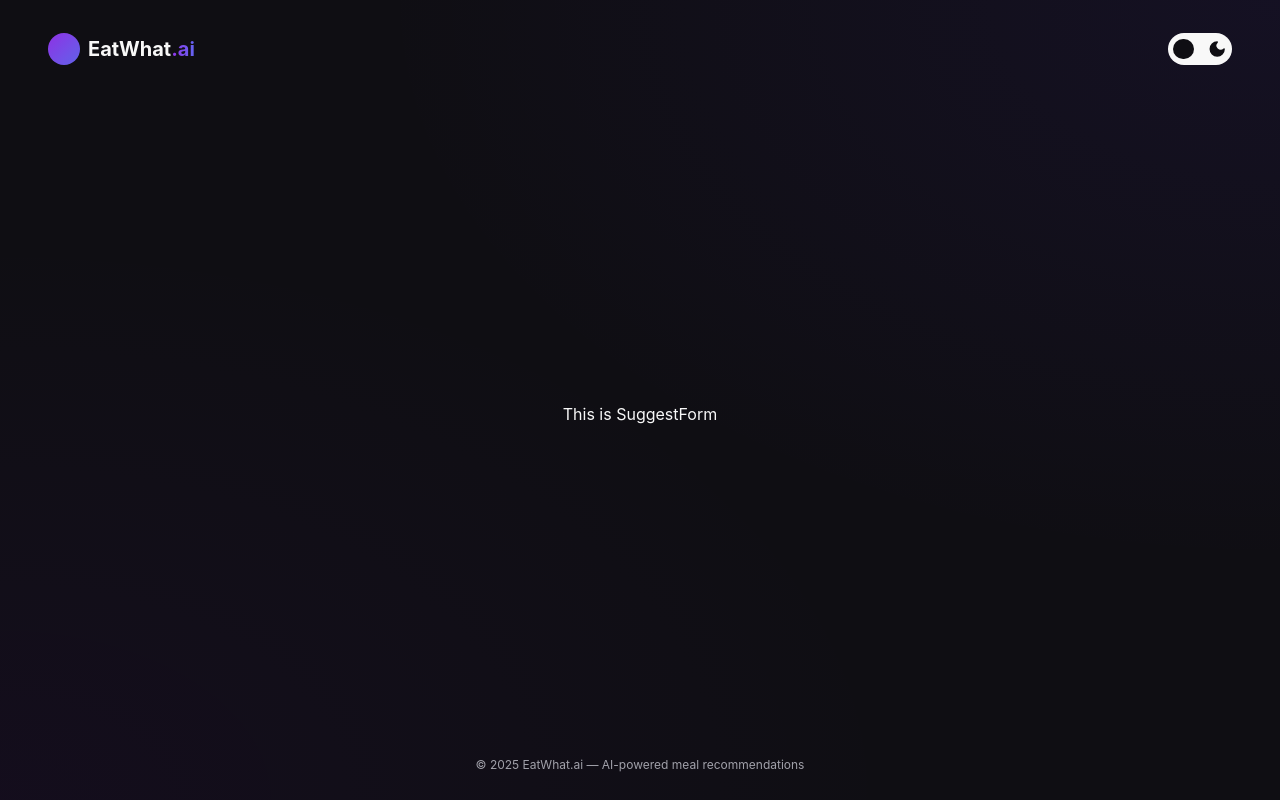
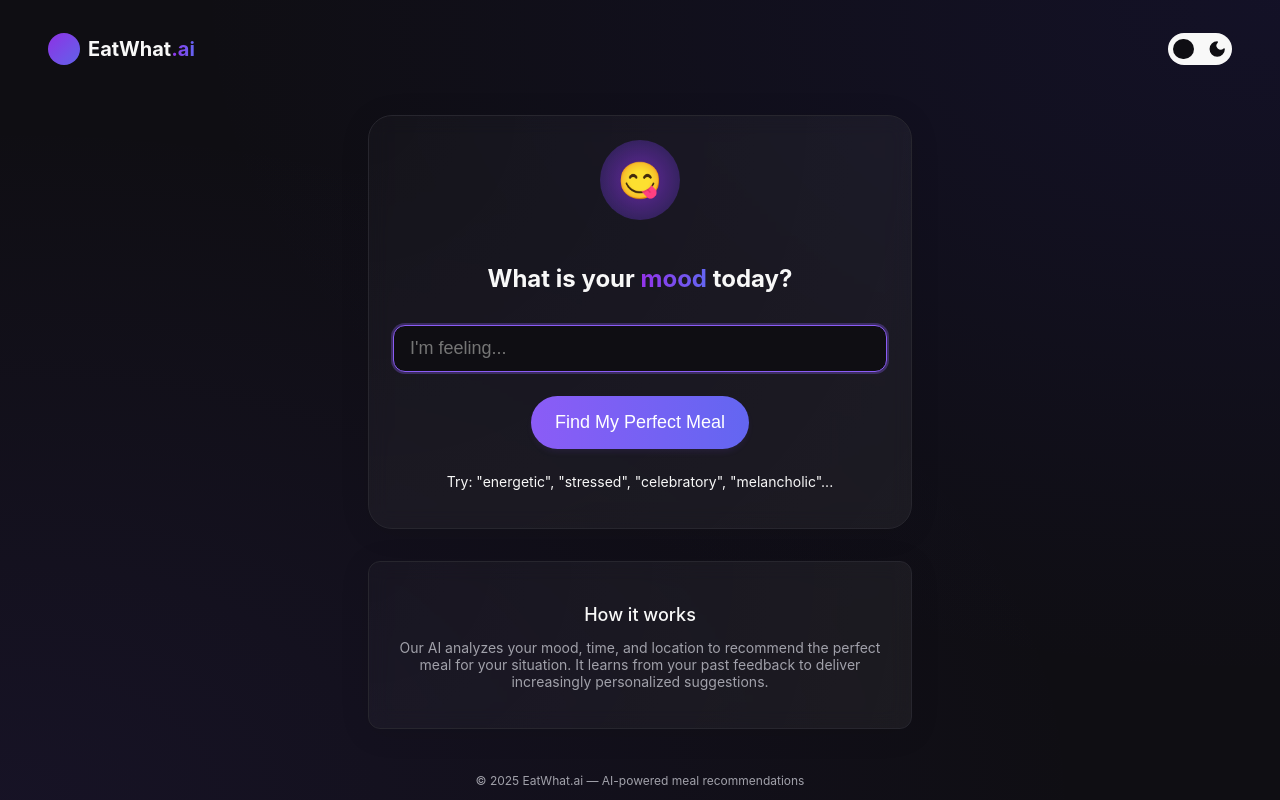
Before and after one commit to escapeuw/eatwhat-ai, a React (Vite) app in the folder frontend/: page / in a window 1280 px wide. Both pictures are taken after a click on the button "Get Started". Built offline with nearby package versions, Linux system fonts and the light colour scheme.

Commit message:
ui v 0.3

```diff
--- a/frontend/package.json
+++ b/frontend/package.json
@@ -16,7 +16,9 @@
     "lucide": "^0.503.0",
     "lucide-react": "^0.503.0",
     "react": "^19.0.0",
-    "react-dom": "^19.0.0"
+    "react-dom": "^19.0.0",
+    "react-hot-toast": "^2.5.2",
+    "sonner": "^2.0.3"
   },
   "devDependencies": {
     "@eslint/js": "^9.22.0",
--- a/frontend/src/App.css
+++ b/frontend/src/App.css
@@ -31,8 +31,10 @@
   --radius: 0.75rem;
 
   --background-gradient:
-    radial-gradient(ellipse at top right, rgba(93, 52, 236, 0.075), transparent 50%),
-    radial-gradient(ellipse at bottom left, rgba(108, 0, 209, 0.05), transparent 50%);
+    radial-gradient(ellipse at top right, rgba(50, 40, 180, 0.12), transparent 60%),
+    radial-gradient(ellipse at bottom left, rgba(90, 60, 200, 0.10), transparent 60%);
+
+
   /* no gradient in light mode */
 }
 
@@ -73,7 +75,8 @@ body {
 
 /* Header */
 .header {
-  width: 95%;
+  max-width: 95%;
+  width: 1300px;
   padding: 1.5rem 1rem;
   margin: 0 auto;
 }
--- a/frontend/src/App.tsx
+++ b/frontend/src/App.tsx
@@ -5,14 +5,17 @@ import MoodForm from "./components/MoodForm";
 import Header from './components/Header';
 import LandingView from './components/LandingView';
 import Footer from './components/Footer';
+import { Toaster } from 'react-hot-toast';
 
 import "./index.css"; // contains light/dark theme vars
 
 function AppContent(): JSX.Element {
   const { currentView } = useAppContext();
+  const isMobile = window.innerWidth < 600;
 
   return (
     <div className="app-container">
+      <Toaster position={isMobile ? 'top-center' : 'bottom-right'} />
       <Header />
 
       <main className="main-content">
--- a/frontend/src/components/Footer.tsx
+++ b/frontend/src/components/Footer.tsx
@@ -1,6 +1,6 @@
 
 import React from 'react';
-import "./LandingView.css"
+import "./View.css"
 
 const Footer: React.FC = () => {
     return (
--- a/frontend/src/components/LandingView.tsx
+++ b/frontend/src/components/LandingView.tsx
@@ -1,7 +1,7 @@
 import React from 'react';
 import { ArrowRight } from 'lucide-react';
 import { useAppContext } from '../context/AppContext';
-import "./LandingView.css"
+import "./View.css"
 import "../App.css"
 
 const LandingView: React.FC = () => {
@@ -31,7 +31,7 @@ const LandingView: React.FC = () => {
                 </button>
             </div>
 
-            {/*<div className="features-grid">
+            <div className="features-grid">
                 <div className="glass feature-card">
                     <div className="feature-icon-container">
                         <span className="text-xl">🤖</span>
@@ -55,7 +55,7 @@ const LandingView: React.FC = () => {
                     <h3 className="feature-title">Diverse Options</h3>
                     <p className="feature-description">Discover new cuisines that match your feelings</p>
                 </div>
-            </div>*/}
+            </div>
         </div>
     );
 };
--- a/frontend/src/components/MoodForm.css
+++ /dev/null
@@ -1,135 +0,0 @@
-/* Mood Input styles */
-.mood-container {
-    width: 100%;
-    max-width: 36rem;
-    margin: 0 auto;
-    padding: 1rem;
-    animation: fade-in 0.5s ease-out;
-}
-
-.mood-card {
-    padding: 1.5rem;
-    border-radius: 1.5rem;
-    display: flex;
-    flex-direction: column;
-    align-items: center;
-}
-
-.mood-icon {
-    width: 5rem;
-    height: 5rem;
-    border-radius: 50%;
-    background: radial-gradient(circle, rgba(147, 51, 234, 0.6), rgba(79, 70, 229, 0.2));
-    display: flex;
-    align-items: center;
-    justify-content: center;
-    margin-bottom: 1.5rem;
-}
-
-.mood-title {
-    font-size: 1.5rem;
-    font-weight: 700;
-    margin-bottom: 2rem;
-    text-align: center;
-}
-
-.mood-form {
-    width: 100%;
-    max-width: 100%;
-}
-
-.input-container {
-    position: relative;
-    margin-bottom: 1.5rem;
-}
-
-.mood-input {
-    width: 100%;
-    padding: 0.75rem 1rem;
-    background-color: rgba(0, 0, 0, 0.3);
-    border: 1px solid rgba(255, 255, 255, 0.1);
-    color: var(--foreground);
-    border-radius: 0.75rem;
-    font-size: 1.125rem;
-    box-shadow: inset 0 2px 4px rgba(0, 0, 0, 0.2);
-}
-
-.light-mode .mood-input {
-    background-color: rgba(255, 255, 255, 0.5);
-    border: 1px solid rgba(0, 0, 0, 0.1);
-}
-
-.mood-input:focus {
-    outline: none;
-    border-color: #8b5cf6;
-    box-shadow: 0 0 0 2px rgba(139, 92, 246, 0.3);
-}
-
-.typing-indicator {
-    position: absolute;
-    right: 0.75rem;
-    top: 0.75rem;
-    display: flex;
-    gap: 0.25rem;
-}
-
-.typing-dot {
-    width: 0.5rem;
-    height: 0.5rem;
-    border-radius: 50%;
-    background-color: #a78bfa;
-    animation: typing-pulse 1.5s infinite ease-in-out;
-}
-
-.typing-dot:nth-child(2) {
-    animation-delay: 0.2s;
-}
-
-.typing-dot:nth-child(3) {
-    animation-delay: 0.4s;
-}
-
-@keyframes typing-pulse {
-
-    0%,
-    100% {
-        opacity: 0.5;
-        transform: scale(1);
-    }
-
-    50% {
-        opacity: 1;
-        transform: scale(1.2);
-    }
-}
-
-.button-container {
-    display: flex;
-    justify-content: center;
-}
-
-.mood-hint {
-    text-align: center;
-    color: var(--muted-foreground);
-    font-size: 0.875rem;
-    margin-top: 1.5rem;
-}
-
-.info-card {
-    margin-top: 2rem;
-    padding: 1.5rem;
-    border-radius: 0.75rem;
-}
-
-.info-title {
-    font-size: 1.125rem;
-    font-weight: 500;
-    margin-bottom: 0.75rem;
-    text-align: center;
-}
-
-.info-text {
-    color: var(--muted-foreground);
-    font-size: 0.875rem;
-    text-align: center;
-}
--- a/frontend/src/components/MoodForm.tsx
+++ b/frontend/src/components/MoodForm.tsx
@@ -1,11 +1,93 @@
 import '/src/App.css'
-import "./MoodForm.css";
+import "./View.css";
+import React, { useState } from 'react';
+import { useAppContext } from '../context/AppContext';
+import { toast } from "../hooks/use-toast";
 
-function MoodForm() {
+
+const MoodForm: React.FC = () => {
+    const { mood, setMood } = useAppContext();
+    const [isTyping, setIsTyping] = useState(false);
+
+
+    const handleSubmit = (e: React.FormEvent) => {
+        e.preventDefault();
+        if (!mood.trim()) {
+            toast({
+                title: "Tell us how you feel",
+                description: "Please enter your current mood so we can find the perfect meal.",
+                variant: "destructive",
+            });
+            return;
+        }
+
+        toast({
+            title: "Perfect meal chosen!",
+            description: `Based on your mood: "${mood}", we've selected a meal for you.`,
+        });
+
+
+        // In a real app, this would trigger an API call to get recommendation
+        // For this demo, we just show the toast notification
+    };
 
     return (
-        <div>This is SuggestForm</div>
+        <div className="mood-container">
+            <div className="glass mood-card">
+                <div className="mood-icon">
+                    <span style={{ fontSize: "2.25rem", lineHeight: "2.5rem" }}>😋</span>
+                </div>
+
+                <h2 className="mood-title">
+                    What is your <span className="text-gradient">mood</span> today?
+                </h2>
+
+                <form onSubmit={handleSubmit} className="mood-form">
+                    <div className="input-container">
+                        <input
+                            value={mood}
+                            onChange={(e) => {
+                                setMood(e.target.value);
+                                setIsTyping(e.target.value.length > 0);
+                            }}
+                            placeholder="I'm feeling..."
+                            className="mood-input"
+                            autoFocus
+                        />
+                        {isTyping && (
+                            <div className="typing-indicator">
+                                <div className="typing-dot"></div>
+                                <div className="typing-dot"></div>
+                                <div className="typing-dot"></div>
+                            </div>
+                        )}
+                    </div>
+
+                    <div className="button-container">
+                        <button
+                            type="submit"
+                            className="primary-button"
+                        >
+                            Find My Perfect Meal
+                        </button>
+                    </div>
+
+                    <p className="mood-hint">
+                        Try: "energetic", "stressed", "celebratory", "melancholic"...
+                    </p>
+                </form>
+            </div>
+
+            <div className="glass info-card">
+                <h3 className="info-title">How it works</h3>
+                <p className="info-text">
+                    Our AI analyzes your mood, time, and location to recommend the perfect meal for
+                    your situation. It learns from your past feedback to deliver increasingly personalized
+                    suggestions.
+                </p>
+            </div>
+        </div>
     );
-}
+};
 
 export default MoodForm;
--- a/frontend/src/components/LandingView.css
+++ b/frontend/src/components/View.css
@@ -149,3 +149,134 @@
     font-size: 0.875rem;
     color: var(--muted-foreground);
 }
+
+/* Mood Input styles */
+.mood-container {
+    width: 100%;
+    max-width: 36rem;
+    margin: 0 auto;
+    padding: 1rem;
+    animation: fade-in 0.5s ease-out;
+}
+
+.mood-card {
+    padding: 1.5rem;
+    border-radius: 1.5rem;
+    display: flex;
+    flex-direction: column;
+    align-items: center;
+}
+
+.mood-icon {
+    width: 5rem;
+    height: 5rem;
+    border-radius: 50%;
+    background: radial-gradient(circle, rgba(147, 51, 234, 0.6), rgba(79, 70, 229, 0.2));
+    display: flex;
+    align-items: center;
+    justify-content: center;
+    margin-bottom: 1.5rem;
+}
+
+.mood-title {
+    font-size: 1.5rem;
+    font-weight: 700;
+    margin-bottom: 2rem;
+    text-align: center;
+}
+
+.mood-form {
+    width: 100%;
+    max-width: 100%;
+}
+
+.input-container {
+    position: relative;
+    margin-bottom: 1.5rem;
+}
+
+.mood-input {
+    width: 100%;
+    padding: 0.75rem 1rem;
+    background-color: var(--bg);
+    border: 1px solid rgba(255, 255, 255, 0.1);
+    color: var(--foreground);
+    border-radius: 0.75rem;
+    font-size: 1.125rem;
+    box-shadow: inset 2px 2px 8px rgba(0, 0, 0, 0.2);
+}
+
+.mood-input:focus {
+    outline: none;
+    border-color: #8b5cf6;
+    box-shadow: 0 0 0 2px rgba(139, 92, 246, 0.3);
+}
+
+.typing-indicator {
+    position: absolute;
+    right: 0.75rem;
+    top: 1.25rem;
+    display: flex;
+    gap: 0.25rem;
+}
+
+.typing-dot {
+    width: 0.5rem;
+    height: 0.5rem;
+    border-radius: 50%;
+    background-color: #a78bfa;
+    animation: typing-pulse 1.5s infinite ease-in-out;
+}
+
+.typing-dot:nth-child(2) {
+    animation-delay: 0.2s;
+}
+
+.typing-dot:nth-child(3) {
+    animation-delay: 0.4s;
+}
+
+@keyframes typing-pulse {
+
+    0%,
+    100% {
+        opacity: 0.5;
+        transform: scale(1);
+    }
+
+    50% {
+        opacity: 1;
+        transform: scale(1.2);
+    }
+}
+
+.button-container {
+    display: flex;
+    justify-content: center;
+}
+
+.mood-hint {
+    text-align: center;
+    color: var(--secondary-foreground);
+    font-size: 0.875rem;
+    margin-top: 1.5rem;
+}
+
+.info-card {
+    margin-top: 2rem;
+    padding: 1.5rem;
+    border-radius: 0.75rem;
+}
+
+.info-title {
+    font-size: 1.125rem;
+    font-weight: 500;
+    margin-bottom: 0.75rem;
+    text-align: center;
+}
+
+.info-text {
+    color: var(--muted-foreground);
+    font-size: 0.875rem;
+    text-align: center;
+}
--- /dev/null
+++ b/frontend/src/hooks/use-toast.tsx
@@ -0,0 +1,22 @@
+import { toast as baseToast } from 'react-hot-toast';
+import './toast.css'; // We'll define styling here
+
+type Variant = 'default' | 'destructive';
+
+interface ToastOptions {
+  title: string;
+  description?: string;
+  variant?: Variant;
+}
+
+export const toast = ({ title, description, variant = 'default' }: ToastOptions) => {
+  baseToast.custom((t) => (
+    <div
+      className={`custom-toast ${variant} ${t.visible ? 'enter' : 'exit'}`}
+      onClick={() => baseToast.dismiss(t.id)}
+    >
+      <strong className="toast-title" > {title} </strong>
+      {description && <p className="toast-description" > {description} </p>}
+    </div>
+  ));
+};
```
Also changed, not shown: frontend/src/hooks/toast.css (added, +39 -0 lines), 1 other file (tests, documents, lock files or other folders).
